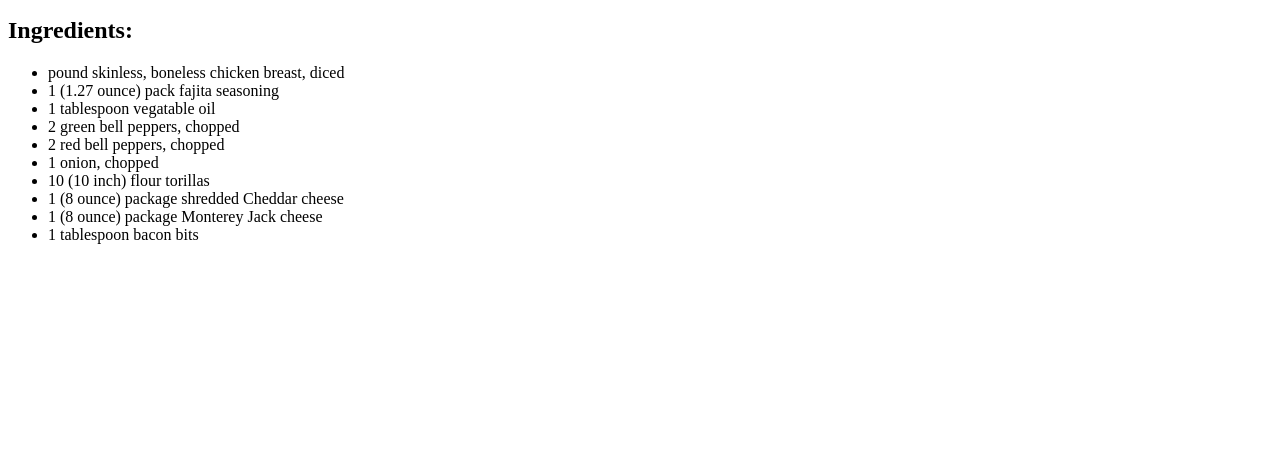
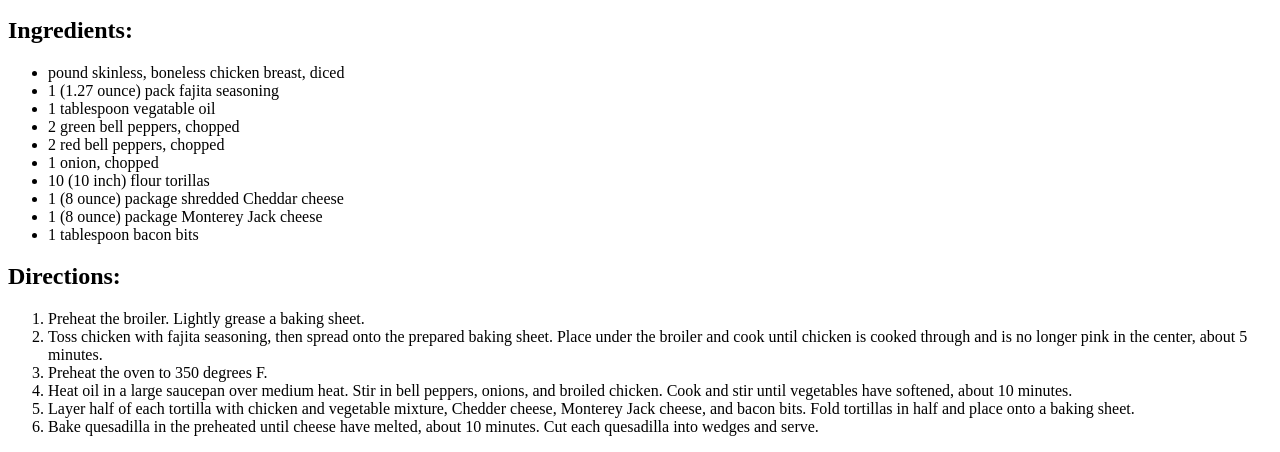
Before and after one commit to agsprague/odin-recipes2, a plain HTML site: page recipes/chicken-quesadilla.html in a window 1280 px wide. Shown: the part 926-1378 px from the top of the page. Before the commit the page ends 1186 px from the top, so only its background shows below. Drawn offline with Linux system fonts and the light colour scheme.

Commit message:
add directions

```diff
--- a/recipes/chicken-quesadilla.html
+++ b/recipes/chicken-quesadilla.html
@@ -22,5 +22,14 @@
             <li>1 (8 ounce) package Monterey Jack cheese</li>
             <li>1 tablespoon bacon bits</li>
         </ul>
+        <h2>Directions:</h2>
+        <ol>
+            <li>Preheat the broiler. Lightly grease a baking sheet.</li>
+            <li>Toss chicken with fajita seasoning, then spread onto the prepared baking sheet. Place under the broiler and cook until chicken is cooked through and is no longer pink in the center, about 5 minutes.</li>
+            <li>Preheat the oven to 350 degrees F.</li>
+            <li>Heat oil in a large saucepan over medium heat. Stir in bell peppers, onions, and broiled chicken. Cook and stir until vegetables have softened, about 10 minutes.</li>
+            <li>Layer half of each tortilla with chicken and vegetable mixture, Chedder cheese, Monterey Jack cheese, and bacon bits. Fold tortillas in half and place onto a baking sheet.</li>
+            <li>Bake quesadilla in the preheated until cheese have melted, about 10 minutes. Cut each quesadilla into wedges and serve.</li>
+        </ol>
     </body>
 </html>
```
